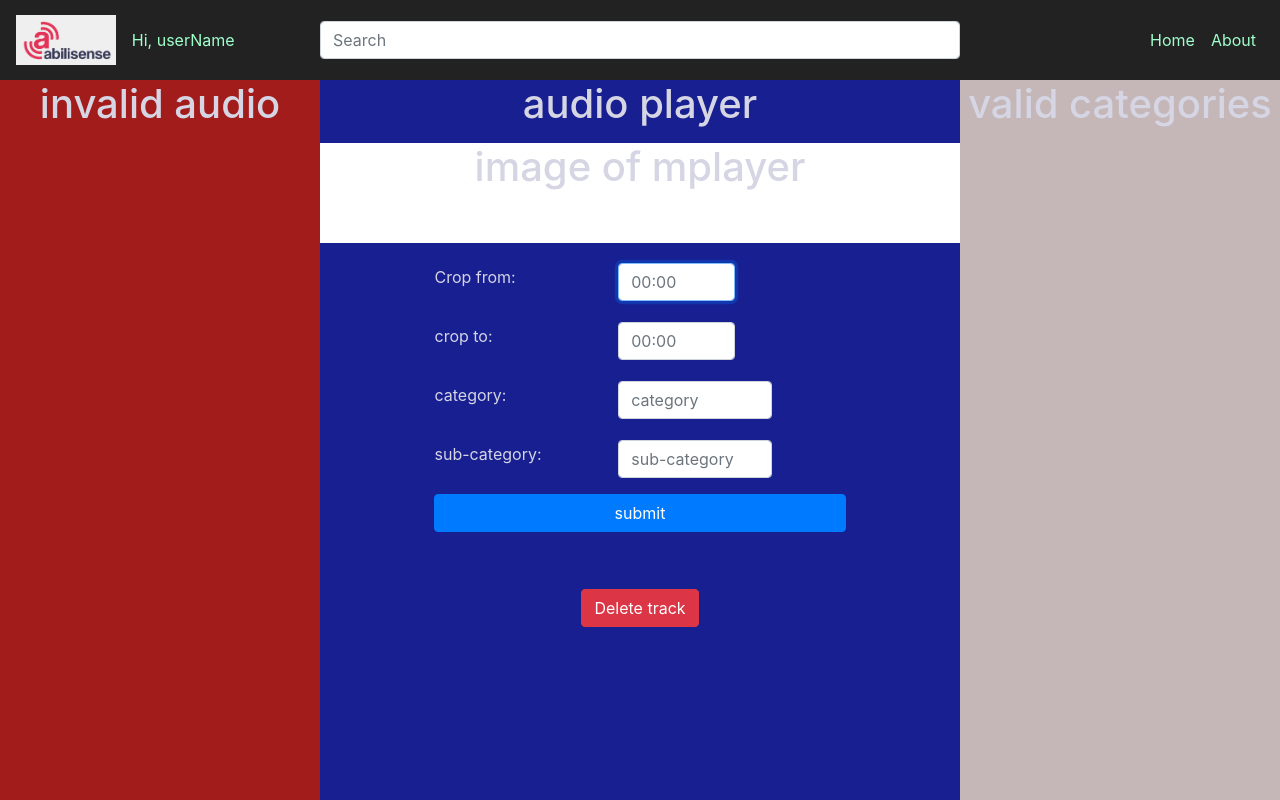
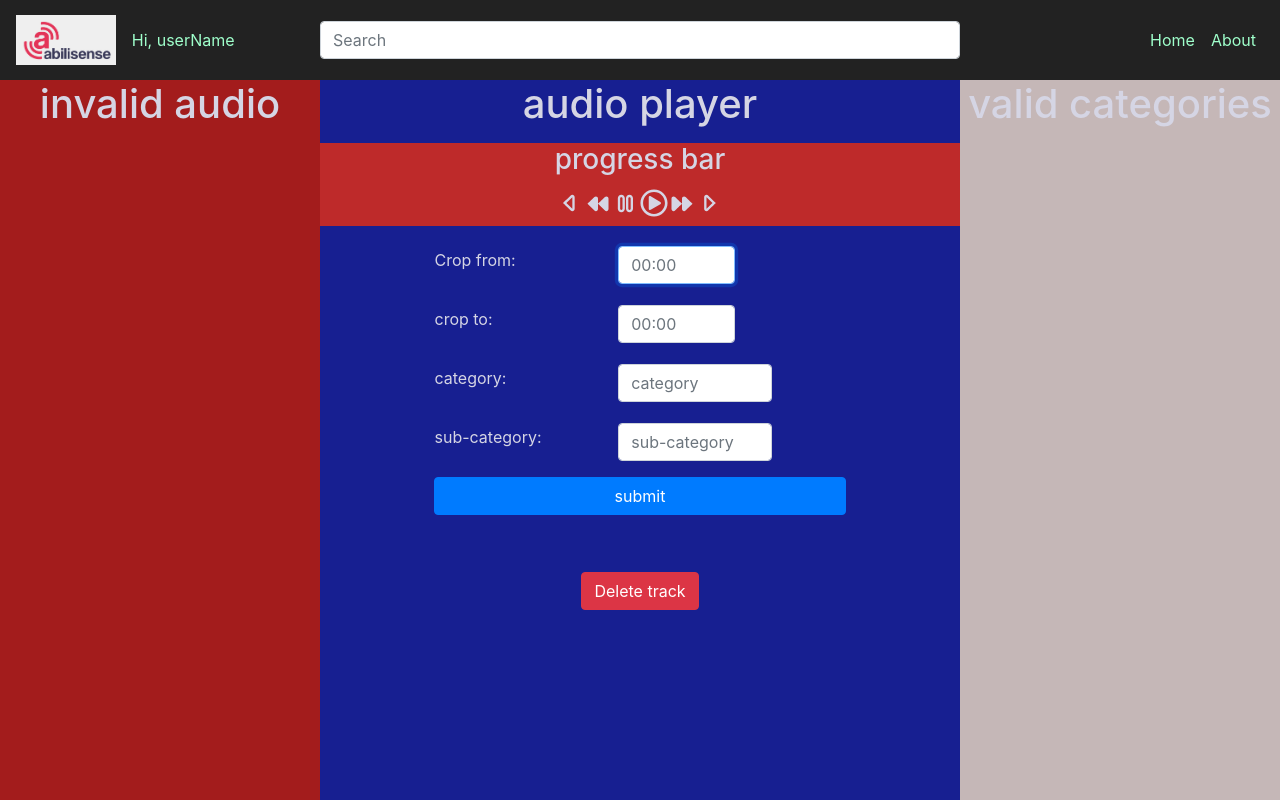
Before and after one commit to noamlasry/Abilisense, a React (Create React App) app: page /mainPage in a window 1280 px wide. Built offline with nearby package versions, Linux system fonts and the light colour scheme.

Commit message:
audio player almost finished

```diff
--- a/package.json
+++ b/package.json
@@ -12,9 +12,11 @@
     "@testing-library/user-event": "^7.1.2",
     "bootstrap": "^4.4.1",
     "font-awesome": "^4.7.0",
+    "iconify": "^1.2.0",
     "react": "^16.12.0",
     "react-bootstrap": "^1.0.0-beta.16",
     "react-dom": "^16.12.0",
+    "react-icons": "^3.8.0",
     "react-media-player": "^0.7.9",
     "react-router-dom": "^5.1.2",
     "react-scripts": "3.3.0",
@@ -40,5 +42,9 @@
       "last 1 firefox version",
       "last 1 safari version"
     ]
+  },
+  "devDependencies": {
+    "@iconify/icons-mdi": "^1.0.56",
+    "@iconify/react": "^1.1.1"
   }
 }
--- a/src/components/player.css
+++ b/src/components/player.css
@@ -1,10 +1,12 @@
 .player{
     width: 100%;
-    background-color: white;
-    height: 100px;
+    background-color: rgb(190, 42, 42);
+    height: 30hv;
     margin: 15px 0;
+
 }
-.fas fa-fast-backward{
-    width: 100%;
-color: black;
+
+.mediaBtns{
+    justify-content: center;
+    align-self: center;
 }
--- a/src/components/player.js
+++ b/src/components/player.js
@@ -1,12 +1,24 @@
 import React, { Component } from 'react';
 import './player.css';
+import { FaRegPlayCircle } from 'react-icons/fa';
+import { TiMediaPlayOutline,TiMediaPlayReverseOutline,TiMediaPauseOutline,
+    TiMediaRewind, TiMediaFastForward} from "react-icons/ti";
+import { Row } from 'react-bootstrap';
 
 class MediaPlayer  extends Component{
     render(){
        return(
 
        <div className="player">
-           <h1>image of mplayer</h1>
+          <h3>progress bar</h3>
+          <Row className="mediaBtns" expand="lg">
+            <h3> <TiMediaPlayReverseOutline /></h3>
+            <h3> <TiMediaRewind /></h3>
+            <h3> <TiMediaPauseOutline /></h3>
+            <h3> <FaRegPlayCircle /></h3>
+            <h3> <TiMediaFastForward /></h3>
+            <h3> <TiMediaPlayOutline /></h3>
+          </Row>
        </div>
     )
 };
```
